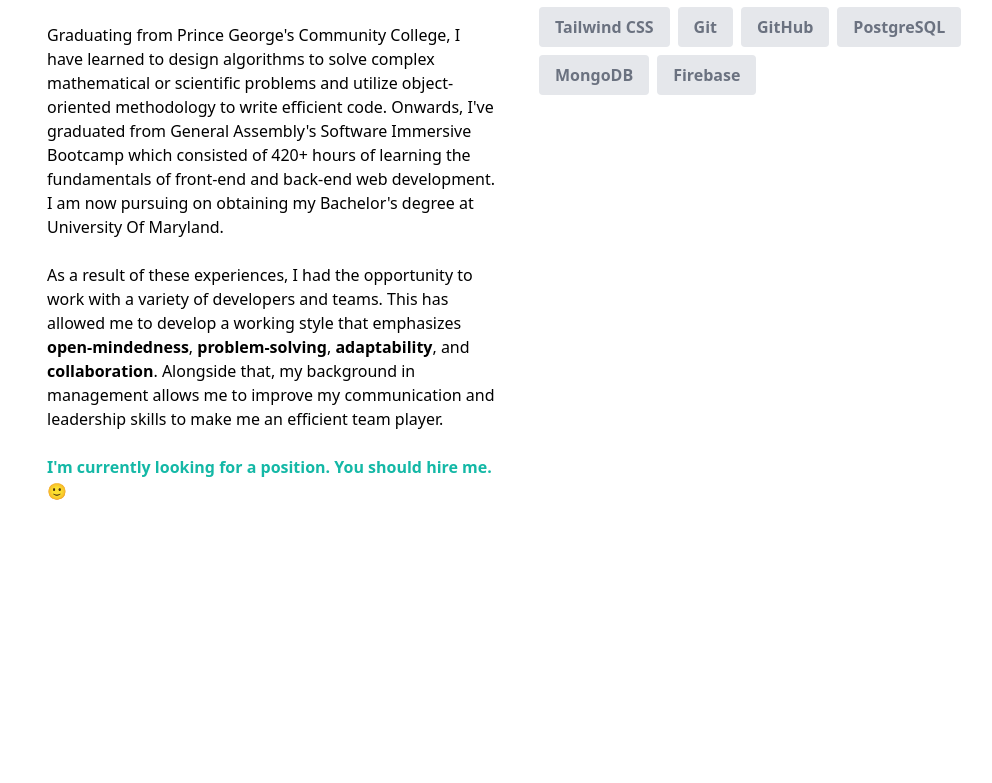
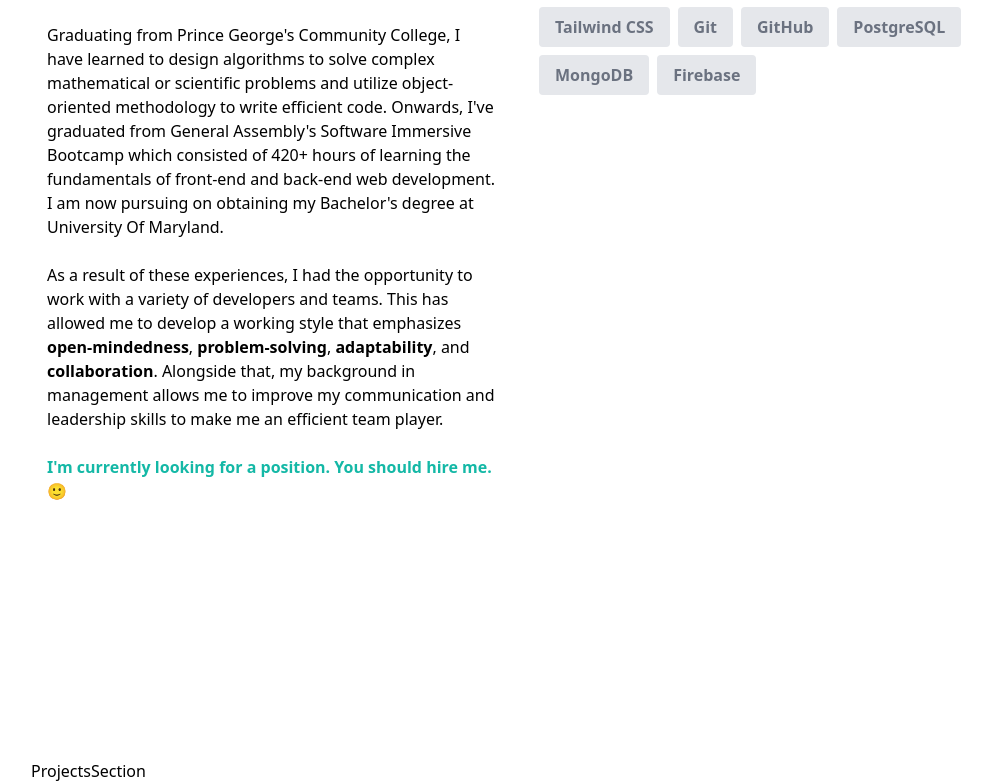
Before and after one commit to PinoyColada/ryan-hatamosa-website-v3, a Next.js app: page / in a window 1280 px wide. Shown: the part 1182-1965 px from the top of the page, without its empty margins (121-1113 px from the left). Before the commit the page ends 1941 px from the top, so only its background shows below. Built offline with nearby package versions, Linux system fonts and the light colour scheme.

Commit message:
created projectsection file

```diff
--- a/app/page.tsx
+++ b/app/page.tsx
@@ -1,11 +1,13 @@
 import HeroSection from "@/components/HeroSection"
 import AboutSection from "@/components/AboutSection"
+import ProjectsSection from "@/components/ProjectsSection"
 
 export default function Home() {
   return (
     <main className="mx-auto max-w-3xl px-4 sm:px-6 md:max-w-5xl">
       <HeroSection/>
       <AboutSection/>
+      <ProjectsSection/>
     </main>
   )
 }
--- /dev/null
+++ b/components/ProjectsSection.tsx
@@ -0,0 +1,9 @@
+import React from 'react'
+
+const ProjectsSection = () => {
+    return (
+        <div>ProjectsSection</div>
+    )
+}
+
+export default ProjectsSection
```
